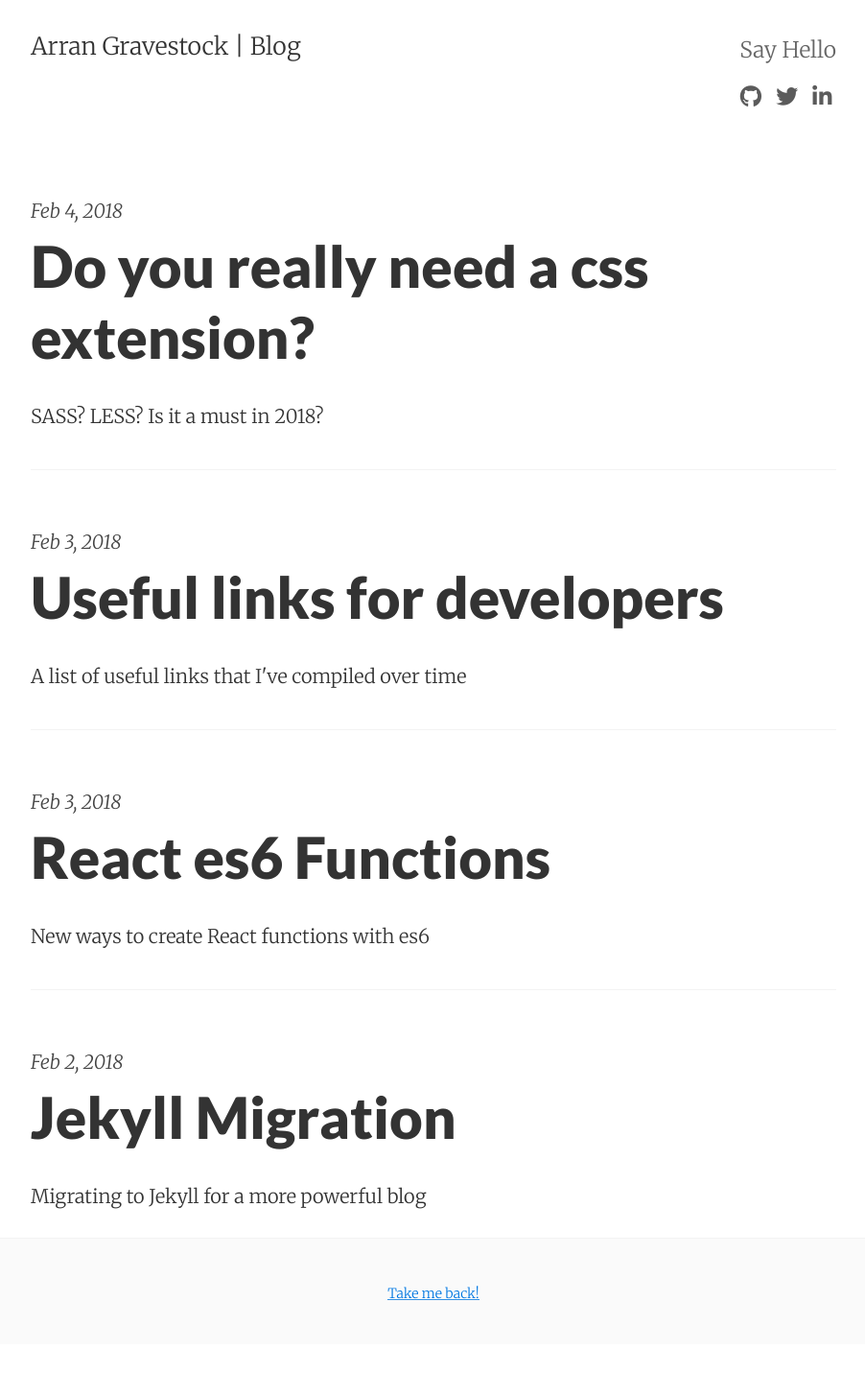
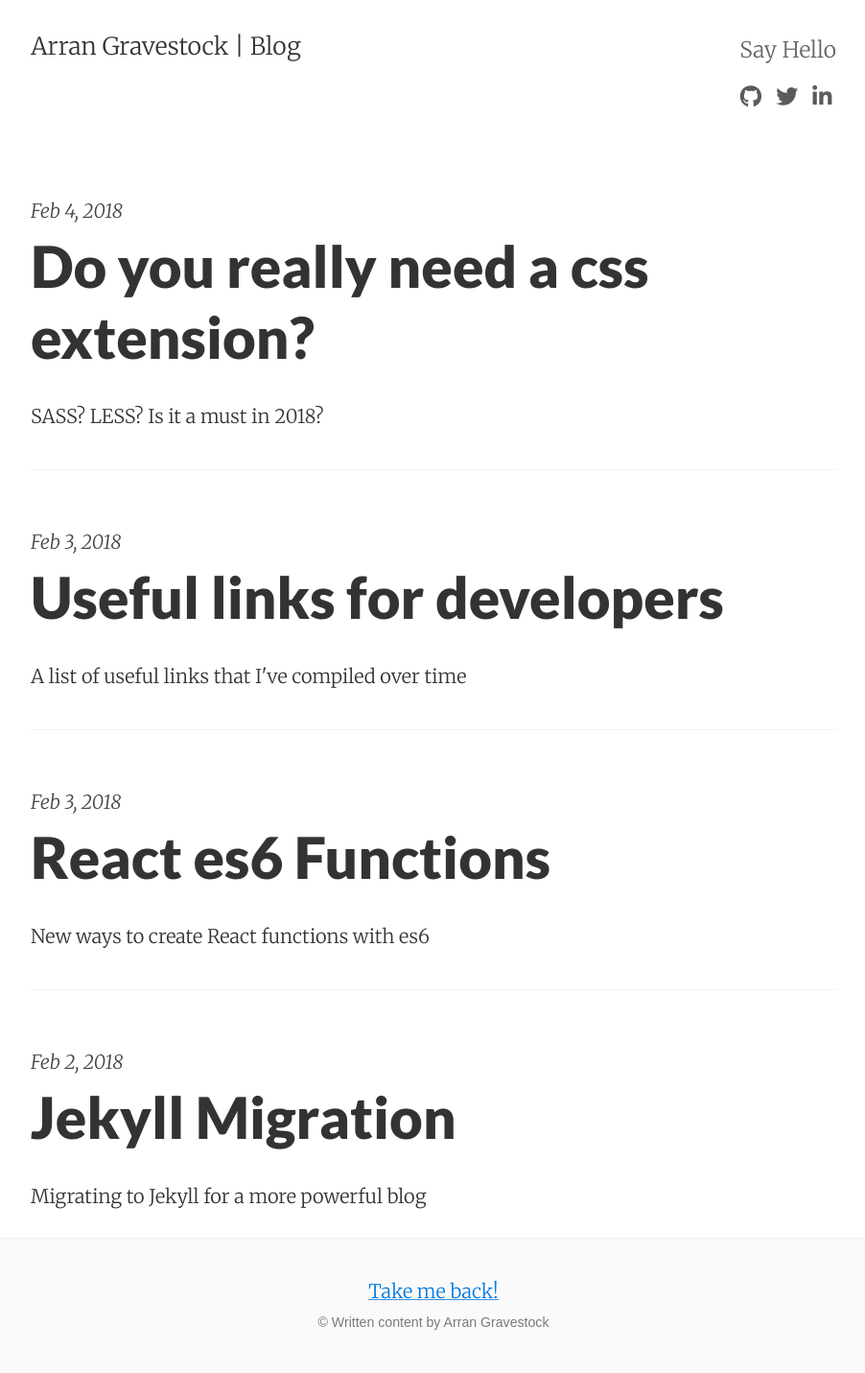
Before and after one commit to ArranGravestock/blog, a Jekyll site: the page built from index.html, in a window 1280 px wide. Shown: the whole page at 96% size, without its empty margins (188-1090 px from the left). Built offline with Jekyll 4.4.1, drawn with Linux system fonts in a browser that asks for light colours; nearby versions of some CDN libraries; the list of posts is cut into pages by our own code; before the commit the page ends 1401 px from its top, so only the background shows below that.

Commit message:
-add footer copyright content -fix font size

```diff
--- a/_includes/footer.html
+++ b/_includes/footer.html
@@ -1,7 +1,9 @@
 <footer class="center">
   <div class="measure">
+    <a href="/">Take me back!</a>
     <small>
-      <a href="/">Take me back!</a>
+      <br/>
+      <span style="font-family: Arial, Helvetica, sans-serif";>&#169 Written content by Arran Gravestock</span>
     </small>
   </div>
 </footer>
```
